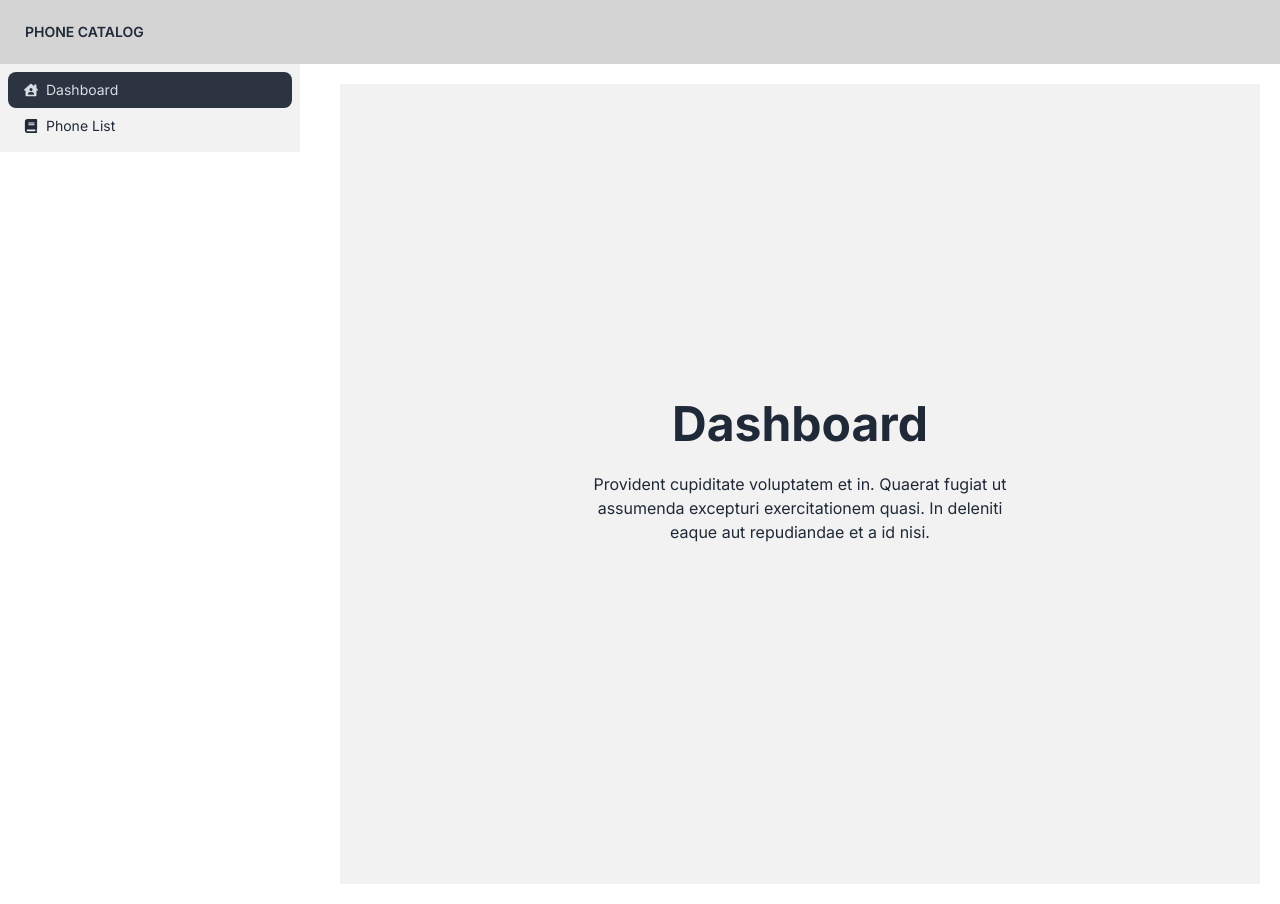
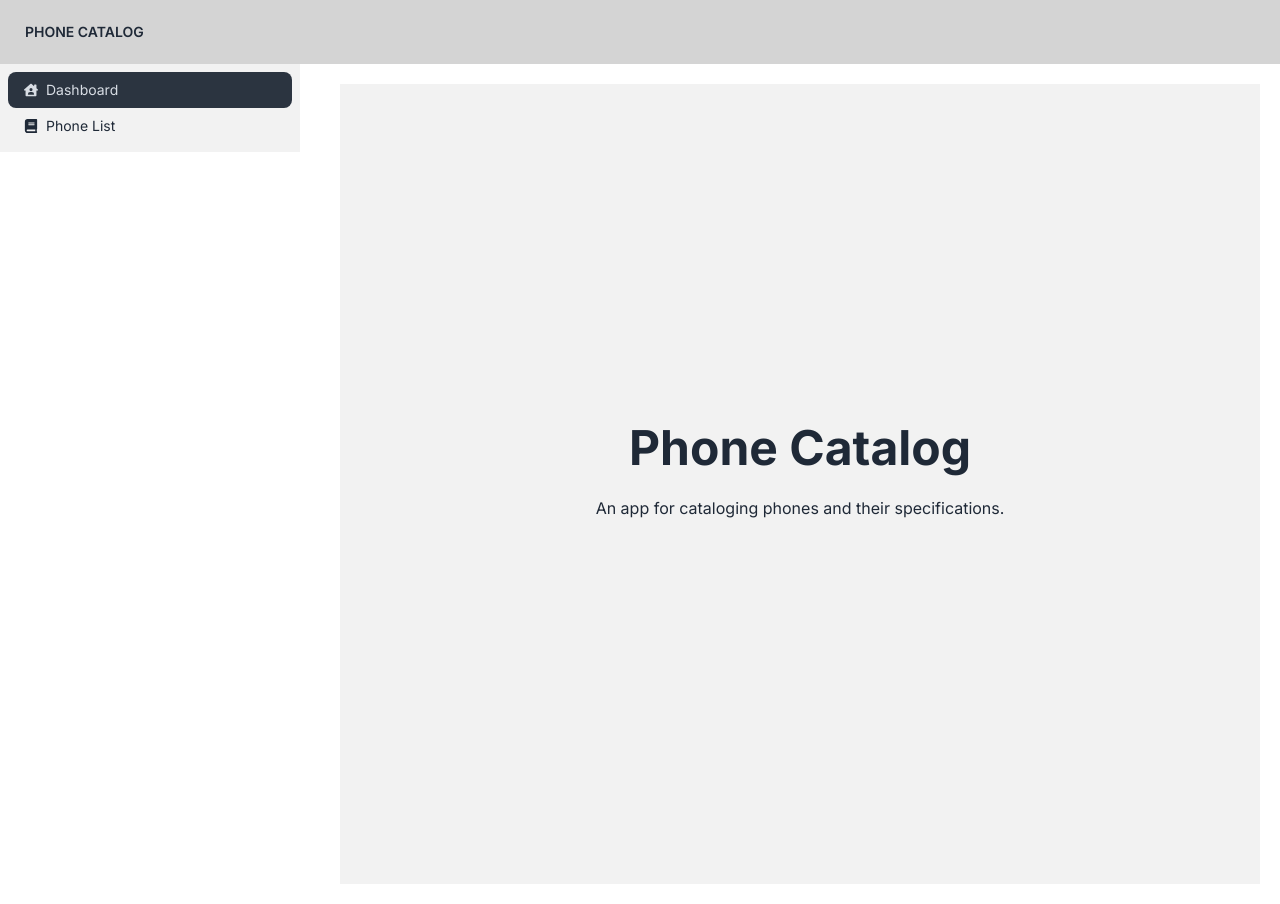
Before and after one commit to k3mpz/k3mps-nextjs-phone-catalog, a Next.js app: page / in a window 1280 px wide. Built offline with nearby package versions, Linux system fonts and the light colour scheme.

Commit message:
modify for vercel

```diff
--- a/app/page.tsx
+++ b/app/page.tsx
@@ -5,8 +5,8 @@ export default function Home() {
 		<div className="hero min-h-screen bg-base-200">
 			<div className="hero-content text-center">
 				<div className="max-w-md">
-					<h1 className="text-5xl font-bold">Dashboard</h1>
-					<p className="py-6">Provident cupiditate voluptatem et in. Quaerat fugiat ut assumenda excepturi exercitationem quasi. In deleniti eaque aut repudiandae et a id nisi.</p>
+					<h1 className="text-5xl font-bold">Phone Catalog</h1>
+					<p className="py-6">An app for cataloging phones and their specifications.</p>
 				</div>
 			</div>
 		</div>
--- a/package.json
+++ b/package.json
@@ -4,7 +4,7 @@
   "private": true,
   "scripts": {
     "dev": "next dev",
-    "build": "npx prisma generate && prisma generate && next build",
+    "build": "next build",
     "start": "next start",
     "lint": "next lint"
   },
```
